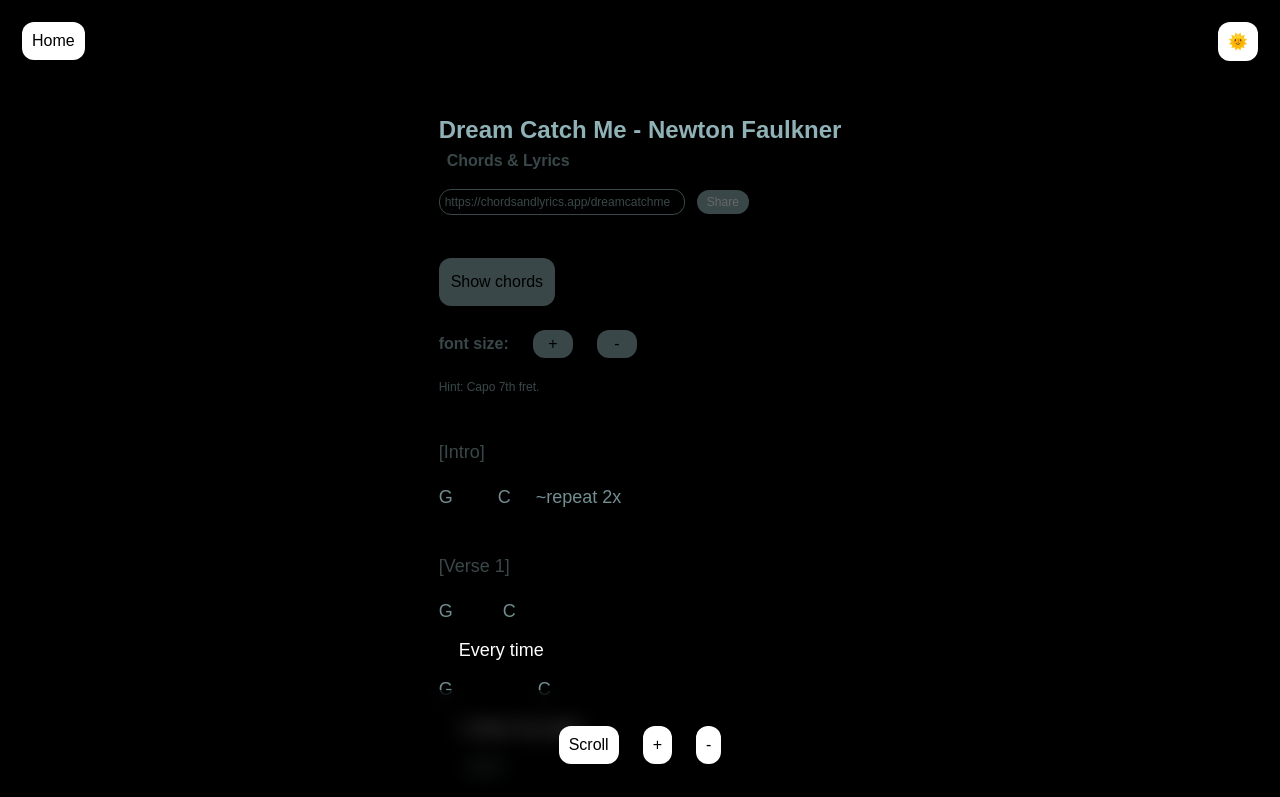
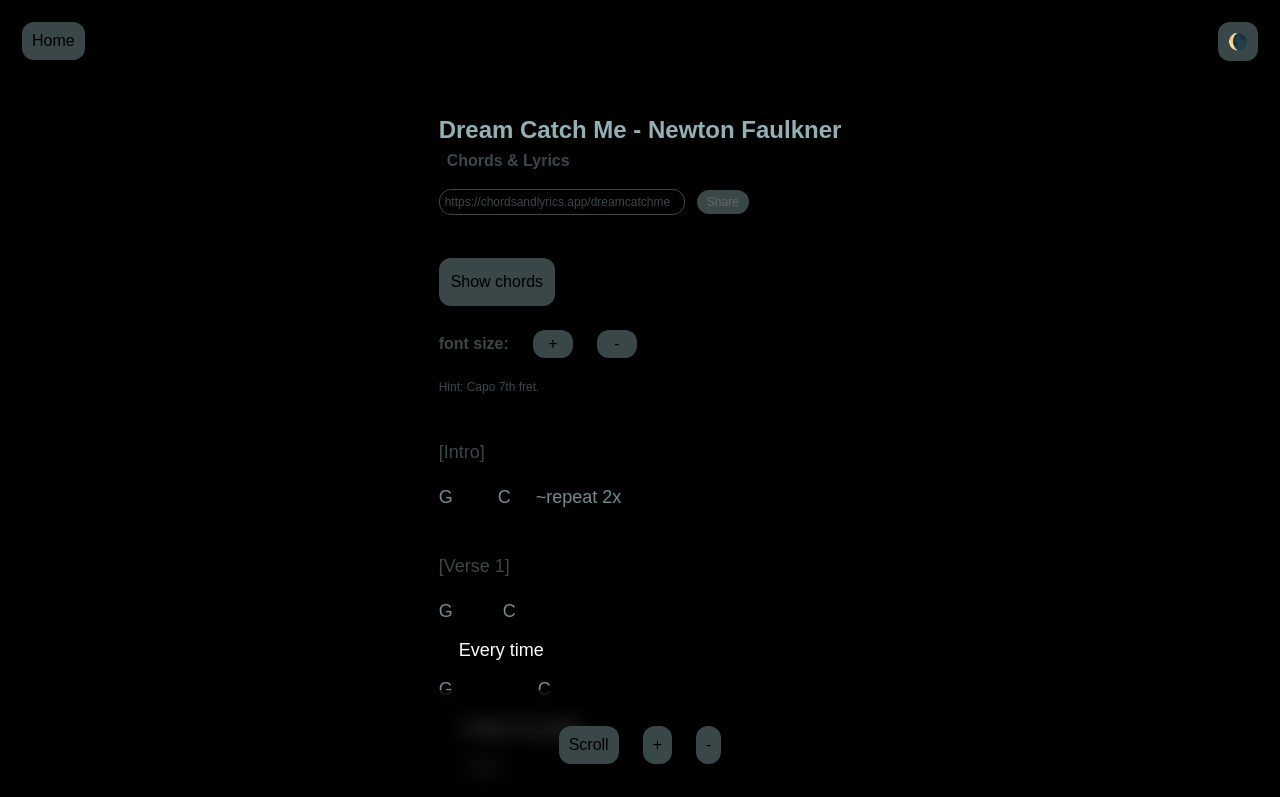
Before and after one commit to luisrieke/chords-and-lyrics-pwa, a React (Create React App) app: page /dreamcatchme in a window 1280 px wide. Shown: the top 797 px of the page. Built offline with nearby package versions, Linux system fonts and the light colour scheme.

Commit message:
improved colours and day/night switcher

```diff
--- a/src/App.js
+++ b/src/App.js
@@ -23,7 +23,7 @@
     </HelmetProvider>
     <div className="mode-switcher">
       <button id="modeButton" onClick={toggleMode}>
-        🌞
+        🌒
       </button>
     </div>
     <h1>Chords & Lyrics</h1>
@@ -71,7 +71,7 @@
     </div>
     <div className="mode-switcher">
       <button id="modeButton" onClick={toggleMode}>
-        🌞
+        🌘
       </button>
     </div>
     {children}
--- a/src/scrollHelper.js
+++ b/src/scrollHelper.js
@@ -52,9 +52,9 @@
   const modeButton = document.getElementById("modeButton");
   if (body.classList.contains("day-mode")) {
     body.classList.remove("day-mode");
-    modeButton.innerText = "🌞";
+    modeButton.innerText = "🌘";
   } else {
     body.classList.add("day-mode");
-    modeButton.innerText = "🌜";
+    modeButton.innerText = "🌖";
   }
 }
--- a/src/styles.css
+++ b/src/styles.css
@@ -66,21 +66,21 @@
   display: flex;
   justify-content: center;
   width: 100%;
-  z-index: 1000;
+  z-index: 999;
   background-color: rgba(0, 0, 0, 0.5);
   backdrop-filter: blur(10px);
   padding: 24px;
 }
 
 button {
-  background-color: white;
+  background-color: rgb(57 71 73);
   color: black;
   border: none;
   border-radius: 12px;
   padding: 10px;
   cursor: pointer;
   font-size: 16px;
-  z-index: 1001;
+  z-index: 999;
   display: inline-block;
   margin: 12px;
 }
@@ -90,7 +90,7 @@
 }
 
 body.day-mode button {
-  background-color: black;
+  background-color: #d2e0e2;
   color: white;
 }
 
@@ -120,18 +120,20 @@
 }
 
 .home-button {
-  background-color: white;
   color: black;
+  background-color: rgb(57 71 73);
   border: none;
   border-radius: 12px;
   padding: 10px;
   cursor: pointer;
   font-size: 16px;
+  box-shadow: 4px 4px 28px rgba(0, 0, 0, 1);
 }
 
 body.day-mode .home-button {
-  background-color: black;
+  background-color: #d2e0e2;
   color: white;
+  box-shadow: 4px 4px 28px rgb(255, 255, 255);
 }
 
 .hint {
@@ -156,7 +158,7 @@
 .font-size-controls {
   display: flex;
   width: 100%;
-  z-index: 1000;
+  z-index: 999;
 }
 
 .font-size-controls button {
@@ -213,7 +215,7 @@
 .request-button {
   border-color: rgb(144, 178, 183, 0.4);
   background: none;
-  color: rgb(255, 255, 255, 0.9);
+  color: rgb(57 71 73);
   border: dotted;
   border-radius: 12px;
   cursor: pointer;
@@ -229,7 +231,7 @@
 body.day-mode .request-button {
   border-color: rgb(144, 178, 183, 0.4);
   background: none;
-  color: rgb(0, 0, 0, 0.9);
+  color: rgb(144, 178, 183, 0.4);
 }
 
 body.day-mode .request-button:hover {
```
Also changed, not shown: 1 other file (tests, documents, lock files or other folders).
